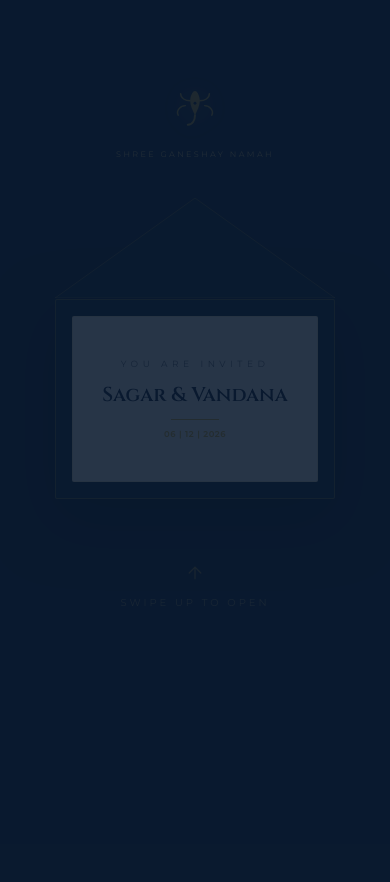
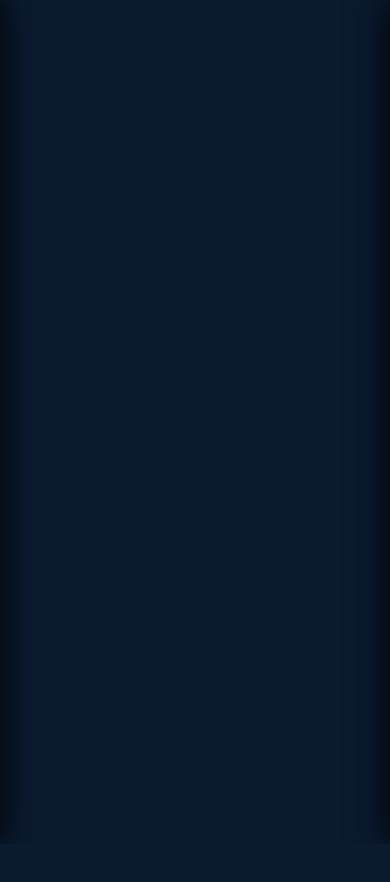
Before and after one commit to anurag07le-create/pvtanurag, a Next.js app: page /elegant in a window 390 px wide. Shown: the top 882 px of the page. Built offline with nearby package versions, Linux system fonts and the light colour scheme.

Commit message:
feat(elegant): redesign elegant loader into a majestic palace door animation with Ganpati instead of an envelope

```diff
--- a/src/components/elegant/ElegantFooter.tsx
+++ b/src/components/elegant/ElegantFooter.tsx
@@ -51,7 +51,7 @@
           <svg viewBox="0 0 24 24" className="w-5 h-5 md:w-6 md:h-6 fill-current">
             <path d="M17.472 14.382c-.297-.149-1.758-.867-2.03-.967-.273-.099-.471-.148-.67.15-.197.297-.767.966-.94 1.164-.173.199-.347.223-.644.075-.297-.15-1.255-.463-2.39-1.475-.883-.788-1.48-1.761-1.653-2.059-.173-.297-.018-.458.13-.606.134-.133.298-.347.446-.52.149-.174.198-.298.298-.497.099-.198.05-.371-.025-.52-.075-.149-.669-1.612-.916-2.207-.242-.579-.487-.5-.669-.51a12.8 12.8 0 0 0-.57-.01c-.198 0-.52.074-.792.372-.272.297-1.04 1.016-1.04 2.479 0 1.462 1.065 2.875 1.213 3.074.149.198 2.096 3.2 5.077 4.487.709.306 1.262.489 1.694.625.712.227 1.36.195 1.871.118.571-.085 1.758-.719 2.006-1.413.248-.694.248-1.289.173-1.413-.074-.124-.272-.198-.57-.347m-5.421 7.403h-.004a9.87 9.87 0 0 1-5.031-1.378l-.361-.214-3.741.982.998-3.648-.235-.374a9.86 9.86 0 0 1-1.51-5.26c.001-5.45 4.436-9.884 9.888-9.884 2.64 0 5.122 1.03 6.988 2.898a9.825 9.825 0 0 1 2.893 6.994c-.003 5.45-4.437 9.884-9.885 9.884m8.413-18.297A11.815 11.815 0 0 0 12.05 0C5.495 0 .16 5.335.157 11.892c0 2.096.547 4.142 1.588 5.945L.057 24l6.305-1.654a11.882 11.882 0 0 0 5.683 1.448h.005c6.554 0 11.89-5.335 11.893-11.893a11.821 11.821 0 0 0-3.48-8.413Z"/>
           </svg>
-          <span className="font-montserrat font-bold text-xs md:text-sm tracking-widest uppercase">WhatsApp pe Share karo</span>
+          <span className="font-montserrat font-bold text-xs md:text-sm tracking-widest uppercase">Share on WhatsApp</span>
         </button>
 
       </motion.div>
--- a/src/components/elegant/ElegantLoader.tsx
+++ b/src/components/elegant/ElegantLoader.tsx
@@ -1,57 +1,23 @@
 "use client"
 import React, { useState, useRef, useEffect } from 'react'
-import { motion, AnimatePresence, useMotionValue, useTransform, useSpring } from 'framer-motion'
+import { motion, AnimatePresence } from 'framer-motion'
 
 export default function ElegantLoader({ onComplete }: { onComplete: () => void }) {
   const [phase, setPhase] = useState<'sealed' | 'opening' | 'done'>('sealed')
-  const dragY = useMotionValue(0)
-  const dragYSpring = useSpring(dragY, { stiffness: 400, damping: 40 })
-
-  // Envelope flap rotation driven by drag
-  const flapRotate = useTransform(dragYSpring, [0, -120], [0, -180])
-  const flapOpacity = useTransform(dragYSpring, [0, -80], [1, 0])
-  const contentOpacity = useTransform(dragYSpring, [-60, -120], [0, 1])
-  const contentY = useTransform(dragYSpring, [-60, -120], [30, 0])
-
-  const containerRef = useRef<HTMLDivElement>(null)
-  const startY = useRef(0)
   const hasFired = useRef(false)
 
-  // Tap fallback for users who don't swipe
   const handleTap = () => {
-    if (phase !== 'sealed') return
+    if (phase !== 'sealed' || hasFired.current) return
+    hasFired.current = true
     setPhase('opening')
-    dragY.set(-150)
-    setTimeout(() => setPhase('done'), 1200)
-    setTimeout(() => onComplete(), 2200)
-  }
 
-  // Touch swipe logic
-  const handleTouchStart = (e: React.TouchEvent) => {
-    startY.current = e.touches[0].clientY
-  }
+    // Haptic feedback if available
+    if (typeof navigator !== 'undefined' && navigator.vibrate) {
+      navigator.vibrate(30)
+    }
 
-  const handleTouchMove = (e: React.TouchEvent) => {
-    if (phase !== 'sealed' || hasFired.current) return
-    const delta = e.touches[0].clientY - startY.current
-    if (delta < 0) {
-      dragY.set(delta)
-      if (delta < -100) {
-        hasFired.current = true
-        setPhase('opening')
-        dragY.set(-150)
-        // Haptic feedback
-        if (navigator.vibrate) navigator.vibrate(30)
-        setTimeout(() => setPhase('done'), 1200)
-        setTimeout(() => onComplete(), 2200)
-      }
-    }
-  }
-
-  const handleTouchEnd = () => {
-    if (phase === 'sealed' && !hasFired.current) {
-      dragY.set(0)
-    }
+    setTimeout(() => setPhase('done'), 1800)
+    setTimeout(() => onComplete(), 2500)
   }
 
   // Auto-open after 5 seconds if user doesn't interact
@@ -67,104 +33,87 @@
     <AnimatePresence>
       {phase !== 'done' && (
         <motion.div
-          ref={containerRef}
-          className="fixed inset-0 z-[200] bg-[#0A1A2F] flex flex-col items-center justify-center"
+          className="fixed inset-0 z-[200] bg-[#0A1A2F] flex items-center justify-center overflow-hidden"
           exit={{ opacity: 0, transition: { duration: 0.8, ease: "easeInOut" } }}
-          onTouchStart={handleTouchStart}
-          onTouchMove={handleTouchMove}
-          onTouchEnd={handleTouchEnd}
           onClick={handleTap}
         >
-          {/* Mini Ganpati */}
+          {/* Left Door */}
           <motion.div
-            className="absolute top-[10%] md:top-[15%] flex flex-col items-center justify-center opacity-80"
-            initial={{ opacity: 0, y: -20 }}
-            animate={{ opacity: 0.8, y: 0 }}
-            transition={{ duration: 1.5, ease: "easeOut" }}
+            className="absolute top-0 left-0 w-1/2 h-full bg-[#0A1A2F] border-r-2 border-[#d4af37]/50 shadow-[5px_0_30px_rgba(0,0,0,0.8)] z-10 flex items-center justify-end overflow-hidden"
+            initial={{ x: "0%" }}
+            animate={{ x: phase === 'opening' ? "-100%" : "0%" }}
+            transition={{ duration: 1.5, ease: [0.76, 0, 0.24, 1], delay: 0.2 }}
+          >
+            {/* Left Door Pattern */}
+            <div className="absolute inset-0 opacity-[0.1]"
+              style={{
+                backgroundImage: `linear-gradient(rgba(212,175,55,0.8) 2px, transparent 2px), linear-gradient(90deg, rgba(212,175,55,0.8) 2px, transparent 2px)`,
+                backgroundSize: '40px 40px'
+              }}
+            />
+            {/* Left Door Inner Border */}
+            <div className="absolute top-4 bottom-4 left-4 right-2 border-2 border-[#d4af37]/30 rounded-l-md pointer-events-none" />
+          </motion.div>
+
+          {/* Right Door */}
+          <motion.div
+            className="absolute top-0 right-0 w-1/2 h-full bg-[#0A1A2F] border-l-2 border-[#d4af37]/50 shadow-[-5px_0_30px_rgba(0,0,0,0.8)] z-10 flex items-center justify-start overflow-hidden"
+            initial={{ x: "0%" }}
+            animate={{ x: phase === 'opening' ? "100%" : "0%" }}
+            transition={{ duration: 1.5, ease: [0.76, 0, 0.24, 1], delay: 0.2 }}
+          >
+             {/* Right Door Pattern */}
+             <div className="absolute inset-0 opacity-[0.1]"
+              style={{
+                backgroundImage: `linear-gradient(rgba(212,175,55,0.8) 2px, transparent 2px), linear-gradient(90deg, rgba(212,175,55,0.8) 2px, transparent 2px)`,
+                backgroundSize: '40px 40px'
+              }}
+            />
+            {/* Right Door Inner Border */}
+            <div className="absolute top-4 bottom-4 left-2 right-4 border-2 border-[#d4af37]/30 rounded-r-md pointer-events-none" />
+          </motion.div>
+
+          {/* Center Piece (Ganpati & Instruction) */}
+          <motion.div
+            className="absolute z-20 flex flex-col items-center justify-center pointer-events-none"
+            animate={{
+              opacity: phase === 'opening' ? 0 : 1,
+              scale: phase === 'opening' ? 0.9 : 1
+            }}
+            transition={{ duration: 0.4, ease: "easeOut" }}
           >
             {/* Minimalist Ganesha SVG */}
             <svg
-              width="48"
-              height="48"
+              width="80"
+              height="80"
               viewBox="0 0 100 100"
               fill="none"
               xmlns="http://www.w3.org/2000/svg"
-              className="drop-shadow-[0_2px_10px_rgba(212,175,55,0.4)]"
+              className="drop-shadow-[0_0_20px_rgba(212,175,55,0.6)] mb-6"
             >
               <path d="M50 15 C 45 15, 40 25, 40 35 C 40 45, 45 55, 50 65 C 55 55, 60 45, 60 35 C 60 25, 55 15, 50 15 Z" fill="#d4af37"/>
-              <path d="M40 35 C 30 35, 20 30, 20 20" stroke="#d4af37" strokeWidth="3" strokeLinecap="round"/>
-              <path d="M60 35 C 70 35, 80 30, 80 20" stroke="#d4af37" strokeWidth="3" strokeLinecap="round"/>
-              <circle cx="50" cy="40" r="3" fill="#0A1A2F"/>
-              <path d="M50 65 C 50 75, 45 85, 35 85" stroke="#d4af37" strokeWidth="4" strokeLinecap="round"/>
-              <path d="M30 45 C 20 45, 10 55, 15 65" stroke="#d4af37" strokeWidth="3" strokeLinecap="round"/>
-              <path d="M70 45 C 80 45, 90 55, 85 65" stroke="#d4af37" strokeWidth="3" strokeLinecap="round"/>
-              <circle cx="50" cy="20" r="5" fill="#d4af37"/>
+              <path d="M40 35 C 30 35, 20 30, 20 20" stroke="#d4af37" strokeWidth="4" strokeLinecap="round"/>
+              <path d="M60 35 C 70 35, 80 30, 80 20" stroke="#d4af37" strokeWidth="4" strokeLinecap="round"/>
+              <circle cx="50" cy="40" r="4" fill="#0A1A2F"/>
+              <path d="M50 65 C 50 75, 45 85, 35 85" stroke="#d4af37" strokeWidth="5" strokeLinecap="round"/>
+              <path d="M30 45 C 20 45, 10 55, 15 65" stroke="#d4af37" strokeWidth="4" strokeLinecap="round"/>
+              <path d="M70 45 C 80 45, 90 55, 85 65" stroke="#d4af37" strokeWidth="4" strokeLinecap="round"/>
+              <circle cx="50" cy="20" r="6" fill="#d4af37"/>
             </svg>
-            <span className="font-montserrat text-[#e6c875] text-[8px] tracking-[0.3em] uppercase mt-4">
+
+            <span className="font-montserrat text-[#e6c875] text-[10px] md:text-xs tracking-[0.4em] uppercase mb-16 drop-shadow-md">
               Shree Ganeshay Namah
             </span>
-          </motion.div>
 
-          {/* Envelope Container */}
-          <div className="relative w-[280px] h-[200px] md:w-[360px] md:h-[240px] mt-16 md:mt-24">
-
-            {/* Envelope Body */}
-            <div className="absolute inset-0 bg-[#0e2436] border border-[#d4af37]/40 rounded-sm shadow-[0_20px_60px_rgba(0,0,0,0.5)]">
-
-              {/* Inner letter peek (visible when flap opens) */}
-              <motion.div
-                className="absolute inset-x-4 top-4 bottom-4 bg-[#F5F2EA] border border-[#d4af37]/20 rounded-sm flex flex-col items-center justify-center px-6"
-                style={{ opacity: contentOpacity, y: contentY }}
-              >
-                <span className="font-montserrat text-[9px] md:text-[10px] text-[#0A1A2F]/60 tracking-[0.5em] uppercase mb-3">
-                  You are invited
-                </span>
-                <h3 className="font-cinzel text-xl md:text-2xl text-[#0A1A2F] font-bold text-center leading-tight">
-                  Sagar & Vandana
-                </h3>
-                <div className="w-12 h-[1px] bg-[#d4af37] mt-3 mb-2" />
-                <span className="font-montserrat text-[8px] md:text-[10px] text-[#d4af37] font-bold tracking-widest">
-                  06 | 12 | 2026
-                </span>
-              </motion.div>
-            </div>
-
-            {/* Envelope Flap (Triangle) */}
             <motion.div
-              className="absolute -top-[1px] left-0 right-0 h-[100px] md:h-[120px] origin-top"
-              style={{ rotateX: flapRotate, perspective: 800 }}
+              className="flex flex-col items-center mt-12"
+              animate={{ opacity: [0.3, 1, 0.3] }}
+              transition={{ duration: 2, repeat: Infinity }}
             >
-              <svg viewBox="0 0 360 120" className="w-full h-full" preserveAspectRatio="none">
-                <path
-                  d="M0,0 L360,0 L360,0 L180,120 L0,0 Z"
-                  fill="#0e2436"
-                  stroke="rgba(212,175,55,0.4)"
-                  strokeWidth="1"
-                />
-              </svg>
-
-              {/* Wax Seal */}
-              <motion.div
-                className="absolute left-1/2 -translate-x-1/2 bottom-2 w-10 h-10 md:w-12 md:h-12 rounded-full bg-gradient-to-br from-[#d4af37] to-[#b38f24] border-2 border-[#fff]/20 flex items-center justify-center shadow-[0_4px_15px_rgba(0,0,0,0.4)]"
-                style={{ opacity: flapOpacity }}
-              >
-                <span className="font-cinzel text-[#0A1A2F] text-xs md:text-sm font-bold">V&S</span>
-              </motion.div>
+              <span className="font-montserrat text-[#e6c875]/70 text-[10px] tracking-[0.3em] uppercase border border-[#d4af37]/30 px-6 py-2 rounded-full">
+                Tap to enter
+              </span>
             </motion.div>
-          </div>
-
-          {/* Swipe instruction */}
-          <motion.div
-            className="mt-16 flex flex-col items-center"
-            animate={{ opacity: [0.3, 0.8, 0.3] }}
-            transition={{ duration: 2, repeat: Infinity }}
-          >
-            <svg width="20" height="20" viewBox="0 0 24 24" fill="none" stroke="rgba(212,175,55,0.8)" strokeWidth="1.5" strokeLinecap="round">
-              <path d="M12 19V5M5 12l7-7 7 7" />
-            </svg>
-            <span className="font-montserrat text-[10px] text-[#e6c875]/70 tracking-[0.3em] uppercase mt-3">
-              Swipe up to open
-            </span>
           </motion.div>
 
         </motion.div>
```
